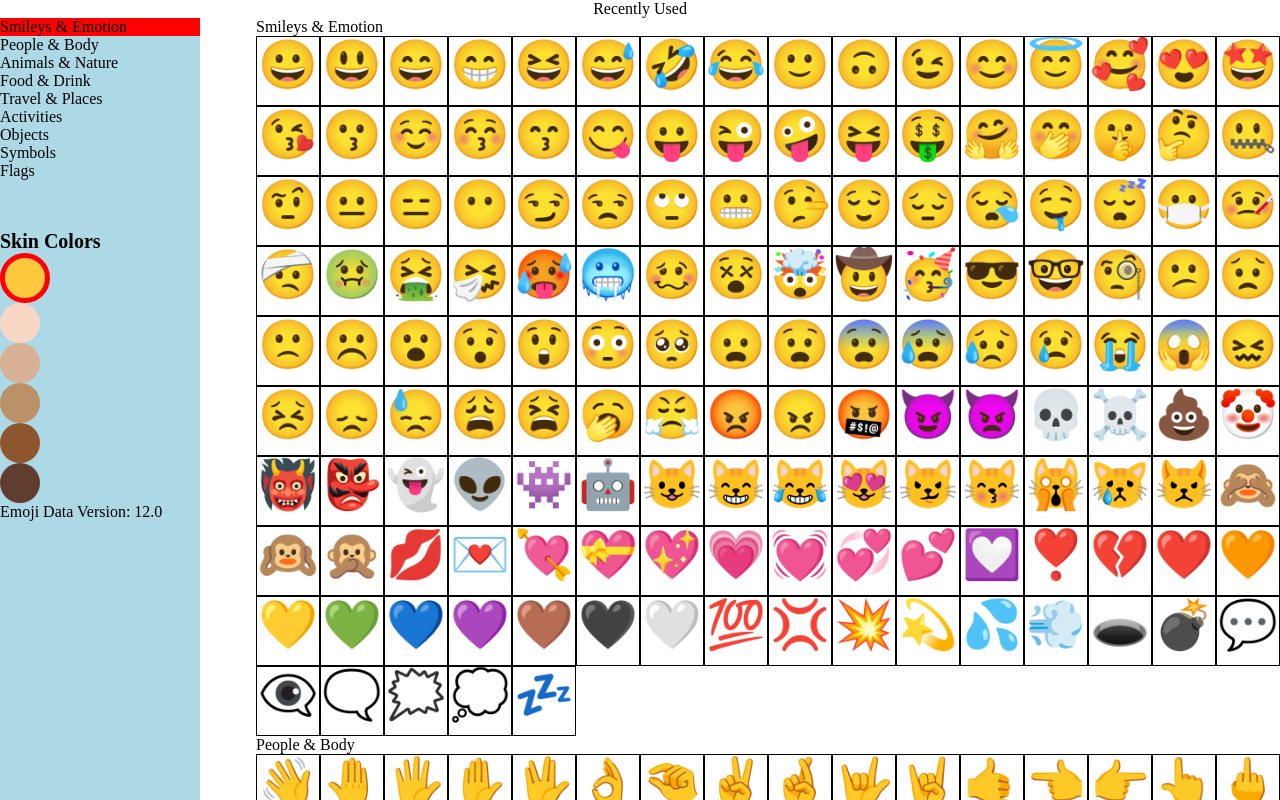
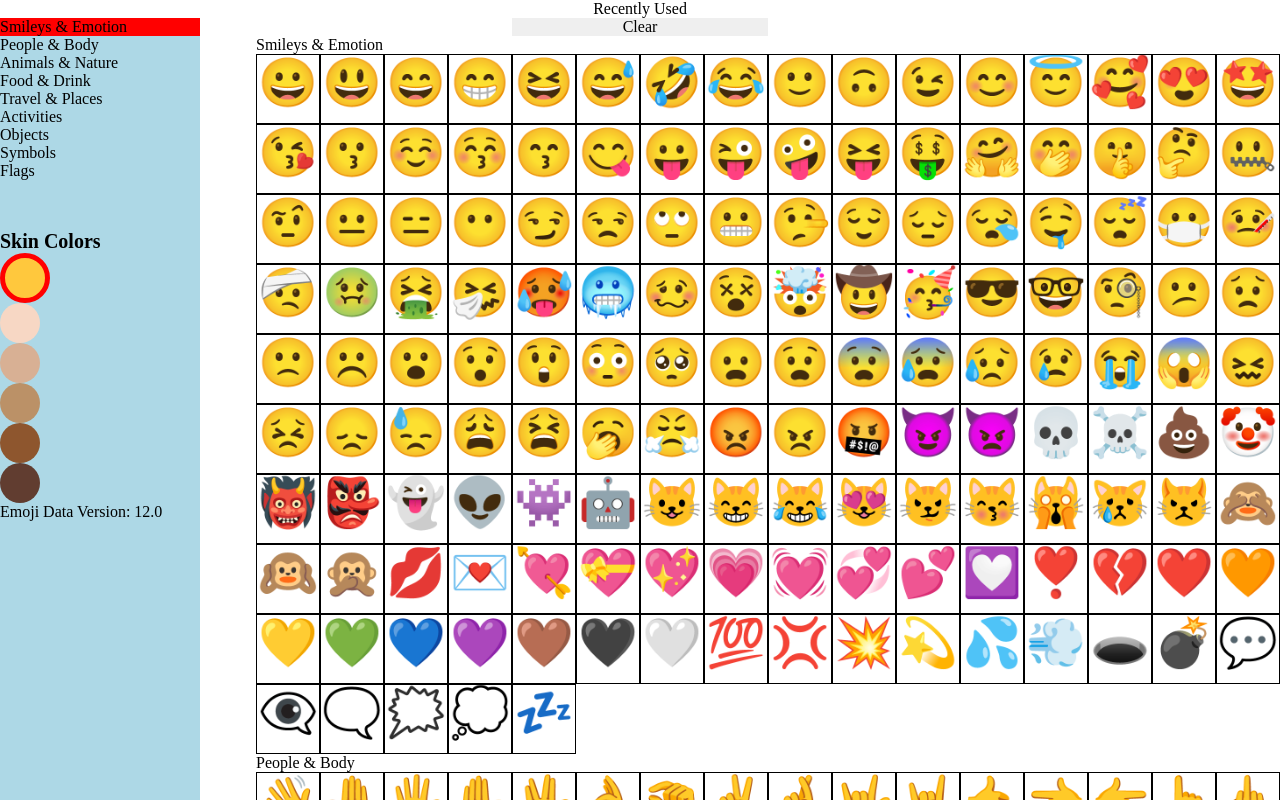
Before and after one commit to Nalhin/Emoji, a React (Create React App) app: page / in a window 1280 px wide. Shown: the top 800 px of the page. Built offline with nearby package versions, Linux system fonts and the light colour scheme.

Commit message:
Added deleteRecenlyUsed method to recentlyUsedReducer

```diff
--- a/src/Component/Layout/Group/Emoji/Emoji.js
+++ b/src/Component/Layout/Group/Emoji/Emoji.js
@@ -18,7 +18,6 @@ const Emoji = ({ emoji, name, skinChange, skin, addRecentlyUsedEmoji }) => {
       const localEmoji = localStorage.getItem('emoji');
       const localEmojiArray = (localEmoji) ? JSON.parse(localEmoji) : [];
       localStorage.setItem('emoji', JSON.stringify([showEmoji, ...localEmojiArray]));
-
       addRecentlyUsedEmoji(showEmoji);
     },
     [showEmoji, addRecentlyUsedEmoji],
@@ -41,7 +40,6 @@ const mapStateToProps = state => {
 const mapDispatchToProps = dispatch => {
   return {
     addRecentlyUsedEmoji: recently => {
-
       dispatch(addRecentlyUsed(recently));
     },
 
--- a/src/Component/Layout/Navbar/Navbar.js
+++ b/src/Component/Layout/Navbar/Navbar.js
@@ -11,7 +11,7 @@ const Navbar = ({ click, scroll, setSkin, skin, setSearch }) => {
 
     const debouncedUpdate = debounce(value => {
         setSearch(value);
-    }, 300);
+    }, 150);
 
     const searchUpdate = useCallback(
         (event) => {
--- a/src/Component/Layout/RecentlyUsed/RecentlyUsed.js
+++ b/src/Component/Layout/RecentlyUsed/RecentlyUsed.js
@@ -1,24 +1,37 @@
 import React from 'react';
 import './RecentlyUsed.scss';
 import { connect } from 'react-redux';
+import { CopyToClipboard } from 'react-copy-to-clipboard';
+import { deleteRecentlyUsed } from '../../../Module/actions/recentlyUsed'
 
-const RecentlyUsed = ({ recentlyUsed }) => {
-
-  const distinctEmoji = [...new Set(recentlyUsed)]
+const RecentlyUsed = ({ recentlyUsed, deleteRecentlyUsedEmoji }) => {
 
   return (
     <div className="recently-used">
       <h1>Recently Used</h1>
-      <div>{distinctEmoji}</div>
+      <div className="emoji-div">{recentlyUsed.map(emoji =>
+        <CopyToClipboard text={emoji} key={emoji} className="recently-used__emoji">
+          <span key={emoji}>{emoji}</span>
+        </CopyToClipboard>
+      )}</div>
+      <button onClick={deleteRecentlyUsedEmoji}>Clear</button>
     </div>
   );
 };
 
 const mapStateToProps = state => {
-  return { recentlyUsed: state.recentlyUsed };
+  return { recentlyUsed: [...new Set(state.recentlyUsed)] };
 };
 
+const mapDispatchToProps = dispatch => {
+  return {
+    deleteRecentlyUsedEmoji: () => {
+      localStorage.removeItem('emoji');
+      dispatch(deleteRecentlyUsed())
+    }
+  }
+}
 
 export default connect(
-  mapStateToProps,
+  mapStateToProps, mapDispatchToProps
 )(RecentlyUsed);
--- a/src/Component/Layout/RecentlyUsed/RecentlyUsed.scss
+++ b/src/Component/Layout/RecentlyUsed/RecentlyUsed.scss
@@ -1,7 +1,14 @@
 .recently-used {
-  display: flex;
-  flex-direction: column;
-  margin: 0 auto;
-  text-align: center;
-  width: 500px;
+    display: flex;
+    flex-wrap: wrap;
+    // flex-direction: column;
+    margin: 0 auto;
+    width: 20%;
+    overflow: auto;
+    flex-flow: column wrap;
+    text-align: center;
+    flex-wrap: nowrap;
+    &__emoji {
+        cursor: pointer;
+    }
 }
--- a/src/Module/actions/actionTypes.js
+++ b/src/Module/actions/actionTypes.js
@@ -7,3 +7,4 @@ export const SET_SEARCH = 'SET_SEARCH';
 //recentlyUsed reducer
 export const GET_RECENTLY_USED = 'GET_RECENTLY_USED';
 export const ADD_RECENTLY_USED = 'ADD_RECENTLY_USED';
+export const DELETE_RECENTLY_USED = 'DELETE_RECENTLY_USED';
--- a/src/Module/actions/recentlyUsed.js
+++ b/src/Module/actions/recentlyUsed.js
@@ -1,4 +1,4 @@
-import { GET_RECENTLY_USED, ADD_RECENTLY_USED } from './actionTypes';
+import { GET_RECENTLY_USED, ADD_RECENTLY_USED, DELETE_RECENTLY_USED } from './actionTypes';
 
 export const getRecentlyUsed = recentlyUsed => ({
   type: GET_RECENTLY_USED,
@@ -9,3 +9,7 @@ export const addRecentlyUsed = recentlyUsed => ({
   type: ADD_RECENTLY_USED,
   recentlyUsed: recentlyUsed,
 })
+
+export const deleteRecentlyUsed = () => ({
+  type: DELETE_RECENTLY_USED,
+})
--- a/src/Module/reducers/recentlyUsedReducer.js
+++ b/src/Module/reducers/recentlyUsedReducer.js
@@ -1,4 +1,4 @@
-import { GET_RECENTLY_USED, ADD_RECENTLY_USED } from '../actions/actionTypes';
+import { GET_RECENTLY_USED, ADD_RECENTLY_USED, DELETE_RECENTLY_USED } from '../actions/actionTypes';
 
 const recentlyUsedReducer = (state = [], action) => {
   switch (action.type) {
@@ -6,6 +6,8 @@ const recentlyUsedReducer = (state = [], action) => {
       return action.recentlyUsed;
     case ADD_RECENTLY_USED:
       return [action.recentlyUsed, ...state]
+    case DELETE_RECENTLY_USED:
+      return []
     default:
       return state;
   }
```
